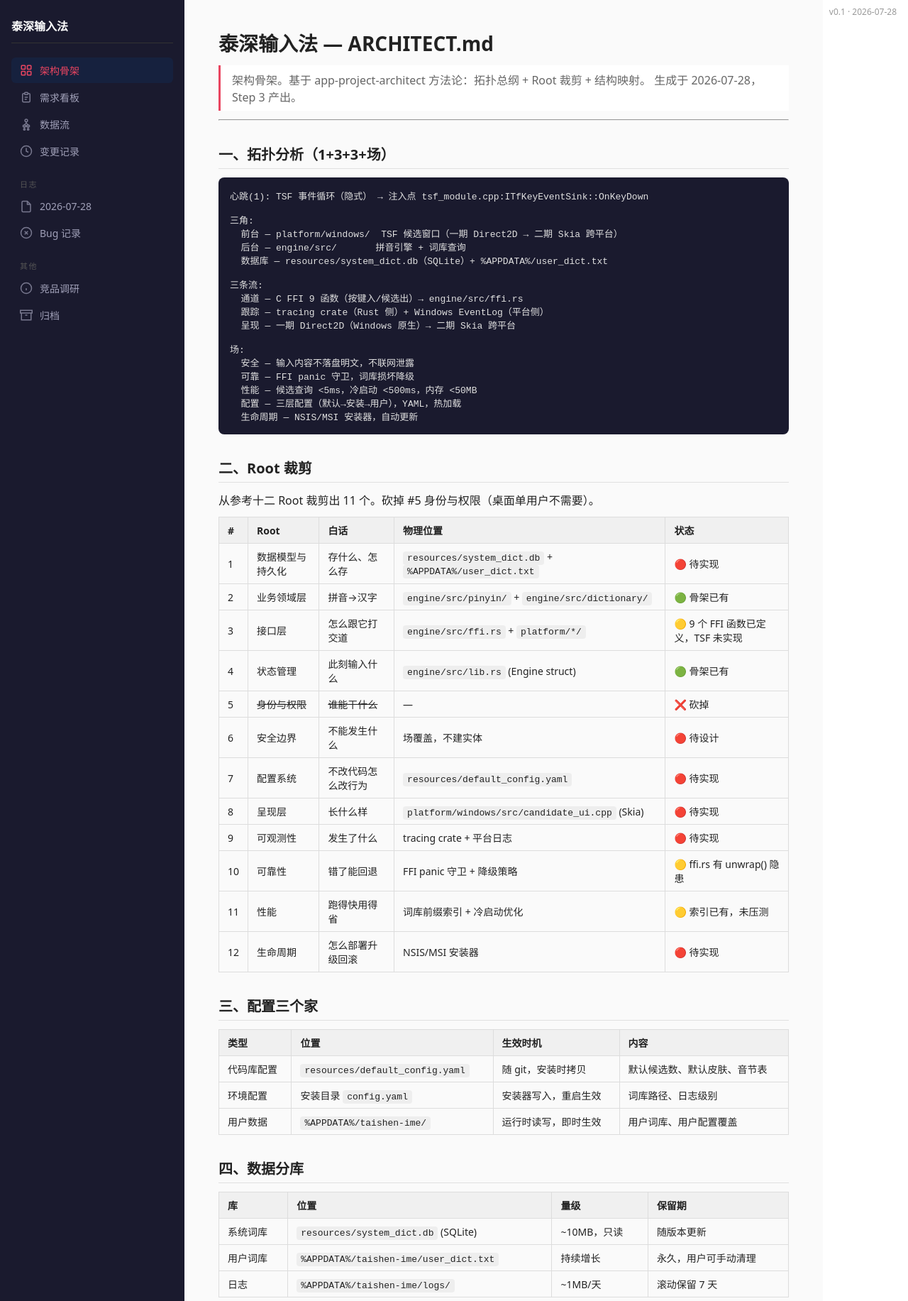
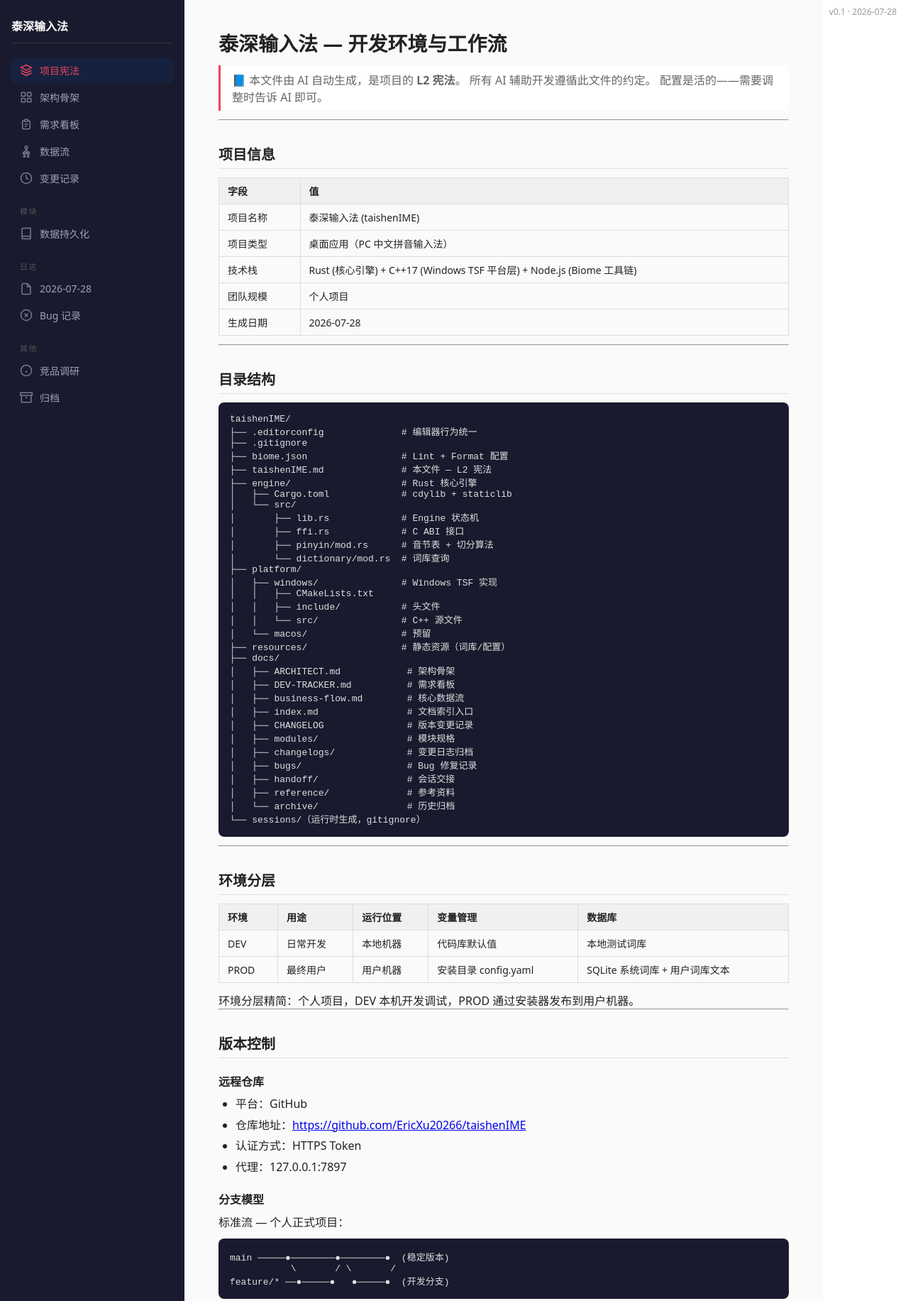
Before and after one commit to EricXu20266/taishenIME, a website: page docs/index.html in a window 1280 px wide. Shown: the top 1833 px of the page at 71% size. Drawn offline with nearby package versions, Linux system fonts and the light colour scheme.

Commit message:
docs: 文档导航加项目宪法入口 + 远程仓库信息 [AI:泰深]

```diff
--- a/docs/index.html
+++ b/docs/index.html
@@ -40,7 +40,11 @@ main li { margin: 4px 0; line-height: 1.6; }
 <body>
 <nav>
   <h2>泰深输入法</h2>
-  <a href="#" class="active" onclick="navigate(event, 'ARCHITECT.md')">
+  <a href="#" class="active" onclick="navigate(event, '../taishenIME.md')">
+    <svg width="18" height="18" viewBox="0 0 24 24" fill="none" stroke="currentColor" stroke-width="2"><path d="M12 2L2 7l10 5 10-5-10-5z"/><path d="M2 17l10 5 10-5"/><path d="M2 12l10 5 10-5"/></svg>
+    项目宪法
+  </a>
+  <a href="#" onclick="navigate(event, 'ARCHITECT.md')">
     <svg width="18" height="18" viewBox="0 0 24 24" fill="none" stroke="currentColor" stroke-width="2"><rect x="3" y="3" width="7" height="7" rx="1"/><rect x="14" y="3" width="7" height="7" rx="1"/><rect x="3" y="14" width="7" height="7" rx="1"/><rect x="14" y="14" width="7" height="7" rx="1"/></svg>
     架构骨架
   </a>
@@ -55,6 +59,11 @@ main li { margin: 4px 0; line-height: 1.6; }
   <a href="#" onclick="navigate(event, 'CHANGELOG')">
     <svg width="18" height="18" viewBox="0 0 24 24" fill="none" stroke="currentColor" stroke-width="2"><circle cx="12" cy="12" r="10"/><polyline points="12,6 12,12 16,14"/></svg>
     变更记录
+  </a>
+  <div class="section">模块</div>
+  <a href="#" onclick="navigate(event, 'modules/data-persistence/SPEC.md')">
+    <svg width="18" height="18" viewBox="0 0 24 24" fill="none" stroke="currentColor" stroke-width="2"><path d="M4 19.5A2.5 2.5 0 0 1 6.5 17H20"/><path d="M6.5 2H20v20H6.5A2.5 2.5 0 0 1 4 19.5v-15A2.5 2.5 0 0 1 6.5 2z"/></svg>
+    数据持久化
   </a>
   <div class="section">日志</div>
   <a href="#" onclick="navigate(event, 'changelogs/CHANGELOG_2026-07-28.md')">
@@ -81,6 +90,7 @@ main li { margin: 4px 0; line-height: 1.6; }
 <script>
 // ── SVG Icons ──
 const icons = {
+  '../taishenIME.md': `<svg width="18" height="18" viewBox="0 0 24 24" fill="none" stroke="#e94560" stroke-width="2"><path d="M12 2L2 7l10 5 10-5-10-5z"/><path d="M2 17l10 5 10-5"/><path d="M2 12l10 5 10-5"/></svg>`,
   'ARCHITECT.md': `<svg width="18" height="18" viewBox="0 0 24 24" fill="none" stroke="#e94560" stroke-width="2"><rect x="3" y="3" width="7" height="7" rx="1"/><rect x="14" y="3" width="7" height="7" rx="1"/><rect x="3" y="14" width="7" height="7" rx="1"/><rect x="14" y="14" width="7" height="7" rx="1"/></svg>`,
   'DEV-TRACKER.md': `<svg width="18" height="18" viewBox="0 0 24 24" fill="none" stroke="#e94560" stroke-width="2"><path d="M9 5H7a2 2 0 0 0-2 2v12a2 2 0 0 0 2 2h10a2 2 0 0 0 2-2V7a2 2 0 0 0-2-2h-2"/><rect x="9" y="3" width="6" height="4" rx="1"/><line x1="9" y1="12" x2="15" y2="12"/><line x1="9" y1="16" x2="13" y2="16"/></svg>`,
   'business-flow.md': `<svg width="18" height="18" viewBox="0 0 24 24" fill="none" stroke="#e94560" stroke-width="2"><circle cx="12" cy="5" r="2.5"/><line x1="12" y1="7.5" x2="12" y2="10"/><polyline points="7.5,14 12,10 16.5,14"/><rect x="6" y="14" width="5" height="3" rx="0.5"/><rect x="13" y="14" width="5" height="3" rx="0.5"/><line x1="8.5" y1="17" x2="8.5" y2="19.5"/><line x1="15.5" y1="17" x2="15.5" y2="19.5"/><circle cx="8.5" cy="21.5" r="1.5"/><circle cx="15.5" cy="21.5" r="1.5"/></svg>`,
@@ -135,7 +145,7 @@ function navigate(event, path) {
 }
 
 // 初始加载
-loadMD('ARCHITECT.md');
+loadMD('../taishenIME.md');
 </script>
 </body>
 </html>
--- a/taishenIME.md
+++ b/taishenIME.md
@@ -71,8 +71,10 @@ taishenIME/
 ## 版本控制
 
 ### 远程仓库
-- 平台：暂不关联（稍后建立 GitHub 远程）
-- 状态：仅本地
+- 平台：GitHub
+- 仓库地址：https://github.com/EricXu20266/taishenIME
+- 认证方式：HTTPS Token
+- 代理：127.0.0.1:7897
 
 ### 分支模型
 标准流 — 个人正式项目：
@@ -92,7 +94,7 @@ feature/* ──●─────●   ●─────●  (开发分支)
 - feature 完成后 `git merge --no-ff` 合并到 main，保留分支痕迹
 
 ### 远程推送策略
-- 暂无远程，稍后建立。建立后采用指令推送——用户说「推送」AI 才 push。
+- 指令推送——用户说「推送」AI 才 push。
 
 ---
 
```
